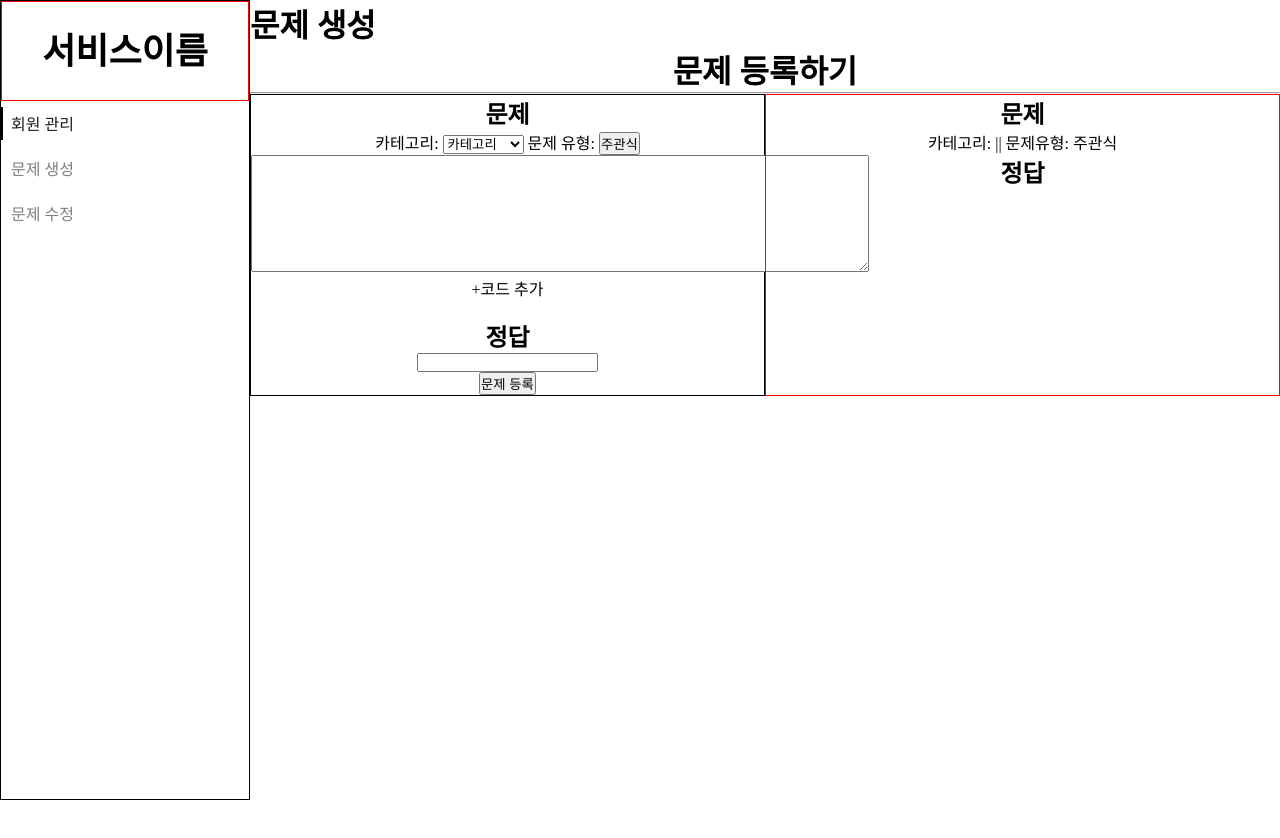
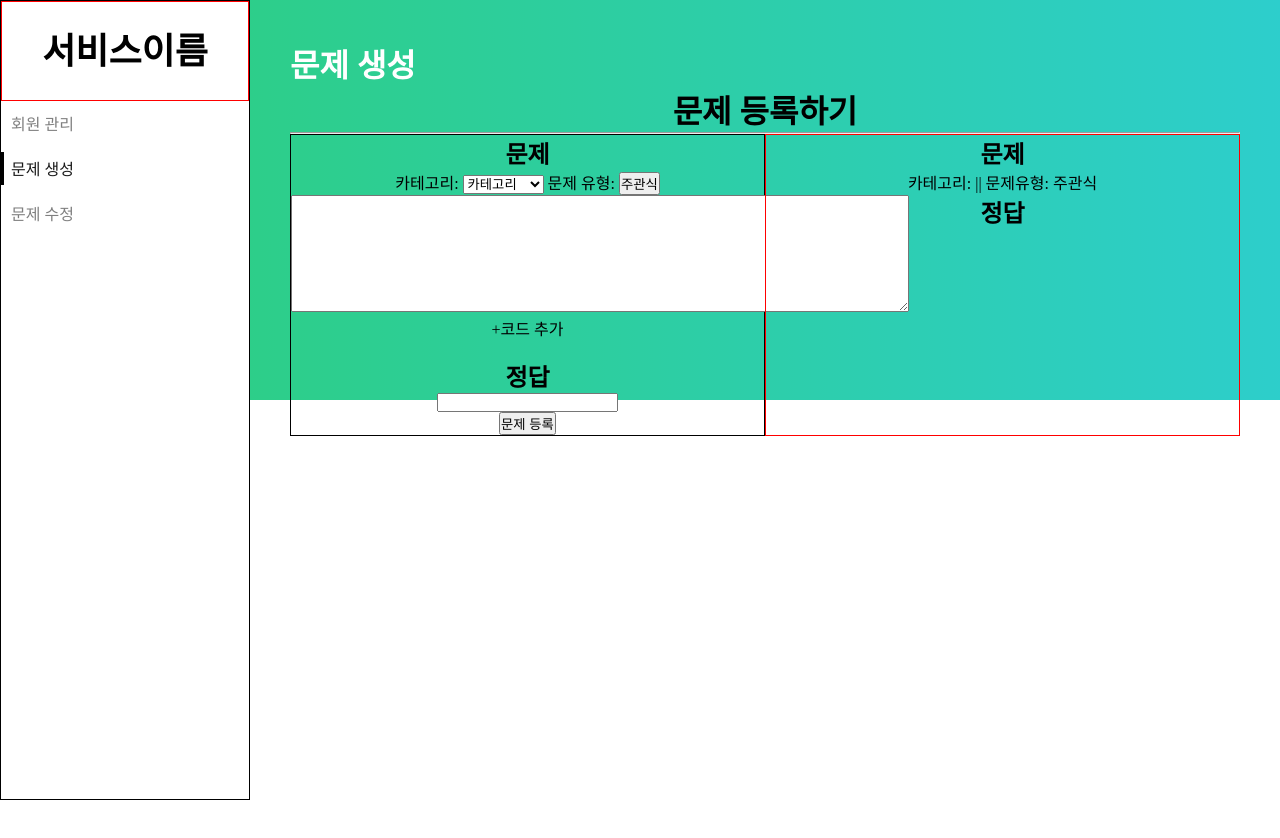
Before and after one commit to JISU-JEONG/IT-for-you, a Vue app in the folder front/: page /admin/make in a window 1280 px wide. Shown: the top 838 px of the page. Built offline with nearby package versions, Linux system fonts and the light colour scheme; what vue-session would draw is missing.

Commit message:
Add selected css to admim.vue

```diff
--- a/front/src/views/Admin.vue
+++ b/front/src/views/Admin.vue
@@ -3,7 +3,7 @@
     <section>
       <h1>서비스이름</h1>
       <ul>
-        <li><router-link to="/admin/user" class="btn-active"><i></i><span>회원 관리</span></router-link></li>
+        <li><router-link to="/admin/user"><i></i><span>회원 관리</span></router-link></li>
         <li><router-link to="/admin/make"><i></i><span>문제 생성</span></router-link></li>
         <li><router-link to="/admin/edit"><i></i><span>문제 수정</span></router-link></li>
       </ul>
@@ -15,7 +15,12 @@
 </template>
 <script>
 export default {
-
+    data() {
+      return {
+      }
+    },
+    methods: {
+    }
 }
 </script>
 <style scoped lang='scss'>
@@ -49,24 +54,36 @@ export default {
           &:hover {
             color: rgba(0, 0, 0, 0.9);
           }
-          &.btn-active {
+          &.router-link-active {
             color: rgba(0, 0, 0, 0.9);
           }
-          &.btn-active:before {
+          &.router-link-active:before {
             content: '';
             left: 0;
             top: 6px;
             bottom: 6px;
             position: absolute;
-            border-left: 2px solid black;
+            border-left: 3px solid black;
           }
         }
       }
     }
   }
   .admin-content {
-    margin-left: 250px;
     height: 1500px;
     min-height: 100vh;
+    margin-left: 250px;
+    padding: 40px;
+    position:relative;
+    &:before {
+      content: '';
+      position: absolute;
+      top: 0;
+      left: 0;
+      right: 0;
+      height: 400px;
+      background: linear-gradient(87deg, #2dce89 0, #2dcecc 100%);
+      z-index: -1;
+    }
   }
 </style>
--- a/front/src/views/EditQuestion.vue
+++ b/front/src/views/EditQuestion.vue
@@ -9,5 +9,5 @@ export default {
 }
 </script>
 <style scoped>
-
+  h1 {color: white}
 </style>
--- a/front/src/views/MakeQuestion.vue
+++ b/front/src/views/MakeQuestion.vue
@@ -22,5 +22,5 @@ export default {
 }
 </script>
 <style scoped>
-
+  h1 {color: white}
 </style>
--- a/front/src/views/User.vue
+++ b/front/src/views/User.vue
@@ -9,5 +9,6 @@ export default {
 }
 </script>
 <style scoped>
+  h1 {color: white}
 
 </style>
```
